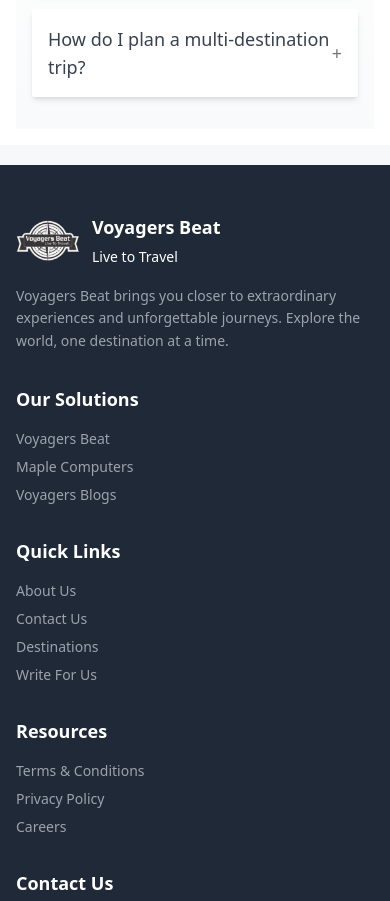
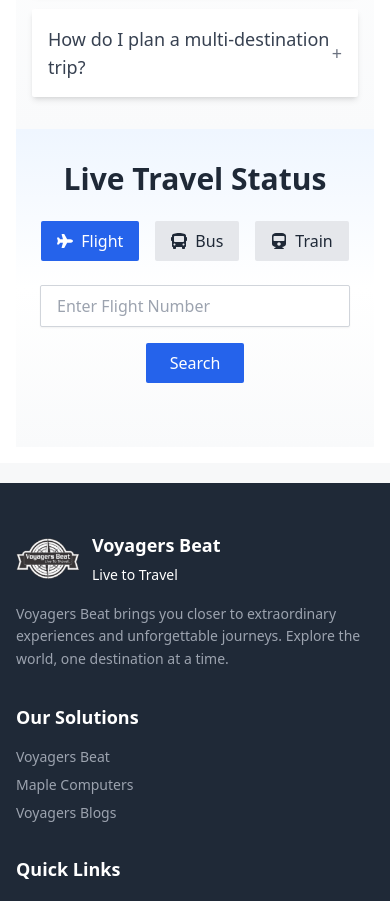
Before and after one commit to voyagersBeat/frontend-voyagersbeat-blogs, a React (Vite) app: page / in a window 390 px wide. Shown: the part 4960-5861 px from the top of the page. Built offline with nearby package versions, Linux system fonts and the light colour scheme; no server answers; what editorjs-html would draw is missing.

Commit message:
first commit

```diff
--- /dev/null
+++ b/src/components/TicketStatus.jsx
@@ -0,0 +1,201 @@
+import React, { useState } from "react";
+import { FaPlane, FaBus, FaTrain } from "react-icons/fa";
+
+const TicketStatus = () => {
+  const [mode, setMode] = useState("flight");
+  const [query, setQuery] = useState("");
+  const [data, setData] = useState(null);
+  const [error, setError] = useState(null);
+  const [loading, setLoading] = useState(false);
+
+  const fetchData = async () => {
+    let apiUrl = "";
+    const apiKey = "YOUR_API_KEY_HERE";
+
+    if (mode === "flight") {
+      apiUrl = `https://app.goflightlabs.com/flights?flight_iata=${query}&access_key=${apiKey}`;
+    } else if (mode === "bus") {
+      apiUrl = `https://api.examplebusstatus.com/buses?bus_number=${query}&api_key=${apiKey}`;
+    } else if (mode === "train") {
+      apiUrl = `https://api.exampletrainstatus.com/trains?train_number=${query}&api_key=${apiKey}`;
+    }
+
+    setLoading(true);
+    setError(null);
+
+    try {
+      const response = await fetch(apiUrl);
+      const result = await response.json();
+      setLoading(false);
+
+      if (result.data && result.data.length > 0) {
+        setData(result.data[0]);
+      } else {
+        setError(`No ${mode} data found. Please check the number.`);
+      }
+    } catch (err) {
+      setLoading(false);
+      setError(`An error occurred while fetching ${mode} data.`);
+    }
+  };
+
+  const handleSearch = (e) => {
+    e.preventDefault();
+    if (query.trim() === "") {
+      setError(`Please enter a valid ${mode} number.`);
+      return;
+    }
+    fetchData();
+  };
+
+  return (
+    <div className="bg-gradient-to-b from-blue-50 via-white to-gray-50 py-8">
+      <div className="container mx-auto px-6 md:px-12 lg:px-20">
+        <h2 className="text-3xl font-bold text-center text-gray-800 mb-6">
+          Live Travel Status
+        </h2>
+
+        {/* Tabs for selecting travel mode */}
+        <div className="flex justify-center gap-4 mb-6">
+          <button
+            onClick={() => setMode("flight")}
+            className={`flex items-center gap-2 px-4 py-2 ${
+              mode === "flight"
+                ? "bg-blue-600 text-white"
+                : "bg-gray-200 text-gray-800"
+            } rounded-sm`}
+          >
+            <FaPlane />
+            Flight
+          </button>
+          <button
+            onClick={() => setMode("bus")}
+            className={`flex items-center gap-2 px-4 py-2 ${
+              mode === "bus"
+                ? "bg-blue-600 text-white"
+                : "bg-gray-200 text-gray-800"
+            } rounded-sm`}
+          >
+            <FaBus />
+            Bus
+          </button>
+          <button
+            onClick={() => setMode("train")}
+            className={`flex items-center gap-2 px-4 py-2 ${
+              mode === "train"
+                ? "bg-blue-600 text-white"
+                : "bg-gray-200 text-gray-800"
+            } rounded-sm`}
+          >
+            <FaTrain />
+            Train
+          </button>
+        </div>
+
+        {/* Search Form */}
+        <form
+          onSubmit={handleSearch}
+          className="flex flex-col md:flex-row items-center justify-center gap-4 mb-8"
+        >
+          <input
+            type="text"
+            placeholder={`Enter ${
+              mode.charAt(0).toUpperCase() + mode.slice(1)
+            } Number`}
+            value={query}
+            onChange={(e) => setQuery(e.target.value)}
+            className="w-full md:w-1/3 px-4 py-2 border border-gray-300 rounded-sm shadow-sm focus:outline-none"
+          />
+          <button
+            type="submit"
+            className="px-6 py-2 bg-blue-600 text-white font-medium rounded-sm hover:bg-[#1e73be] transition duration-300"
+          >
+            Search
+          </button>
+        </form>
+
+        {/* Loading State */}
+        {loading && <p className="text-center text-gray-600">Loading...</p>}
+
+        {/* Error State */}
+        {error && <p className="text-center text-red-500">{error}</p>}
+
+        {/* Result Section */}
+        {data && (
+          <div className="bg-white shadow-lg rounded-md p-6">
+            <h3 className="text-xl font-semibold text-[#1e73be] mb-4 flex items-center gap-2">
+              {mode === "flight" && <FaPlane />}
+              {mode === "bus" && <FaBus />}
+              {mode === "train" && <FaTrain />}
+              {mode.charAt(0).toUpperCase() + mode.slice(1)} Details
+            </h3>
+            {mode === "flight" && (
+              <>
+                <p className="text-gray-700">
+                  <span className="font-medium">Flight:</span>{" "}
+                  {data.flight.iata}
+                </p>
+                <p className="text-gray-700">
+                  <span className="font-medium">Airline:</span>{" "}
+                  {data.airline.name}
+                </p>
+                <p className="text-gray-700">
+                  <span className="font-medium">Departure:</span>{" "}
+                  {data.departure.iata} ({data.departure.scheduled})
+                </p>
+                <p className="text-gray-700">
+                  <span className="font-medium">Arrival:</span>{" "}
+                  {data.arrival.iata} ({data.arrival.scheduled})
+                </p>
+                <p className="text-gray-700">
+                  <span className="font-medium">Status:</span>{" "}
+                  {data.flight_status}
+                </p>
+              </>
+            )}
+            {mode === "bus" && (
+              <>
+                <p className="text-gray-700">
+                  <span className="font-medium">Bus Number:</span>{" "}
+                  {data.bus_number}
+                </p>
+                <p className="text-gray-700">
+                  <span className="font-medium">Route:</span> {data.route}
+                </p>
+                <p className="text-gray-700">
+                  <span className="font-medium">Departure:</span>{" "}
+                  {data.departure_time}
+                </p>
+                <p className="text-gray-700">
+                  <span className="font-medium">Arrival:</span>{" "}
+                  {data.arrival_time}
+                </p>
+              </>
+            )}
+            {mode === "train" && (
+              <>
+                <p className="text-gray-700">
+                  <span className="font-medium">Train Number:</span>{" "}
+                  {data.train_number}
+                </p>
+                <p className="text-gray-700">
+                  <span className="font-medium">Route:</span> {data.route}
+                </p>
+                <p className="text-gray-700">
+                  <span className="font-medium">Departure:</span>{" "}
+                  {data.departure_time}
+                </p>
+                <p className="text-gray-700">
+                  <span className="font-medium">Arrival:</span>{" "}
+                  {data.arrival_time}
+                </p>
+              </>
+            )}
+          </div>
+        )}
+      </div>
+    </div>
+  );
+};
+
+export default TicketStatus;
--- a/src/pages/home/Home.jsx
+++ b/src/pages/home/Home.jsx
@@ -5,6 +5,7 @@
 import Testimonials from "../shortPages/Testimonials";
 import Statistics from "../shortPages/Statistics";
 import PopularFaq from "../../components/PopularFaq";
+import TicketStatus from "../../components/TicketStatus";
 
 const Home = () => {
   return (
@@ -17,6 +18,7 @@
         <Testimonials />
         <Statistics />
         <PopularFaq />
+        <TicketStatus />
       </div>
     </>
   );
```
